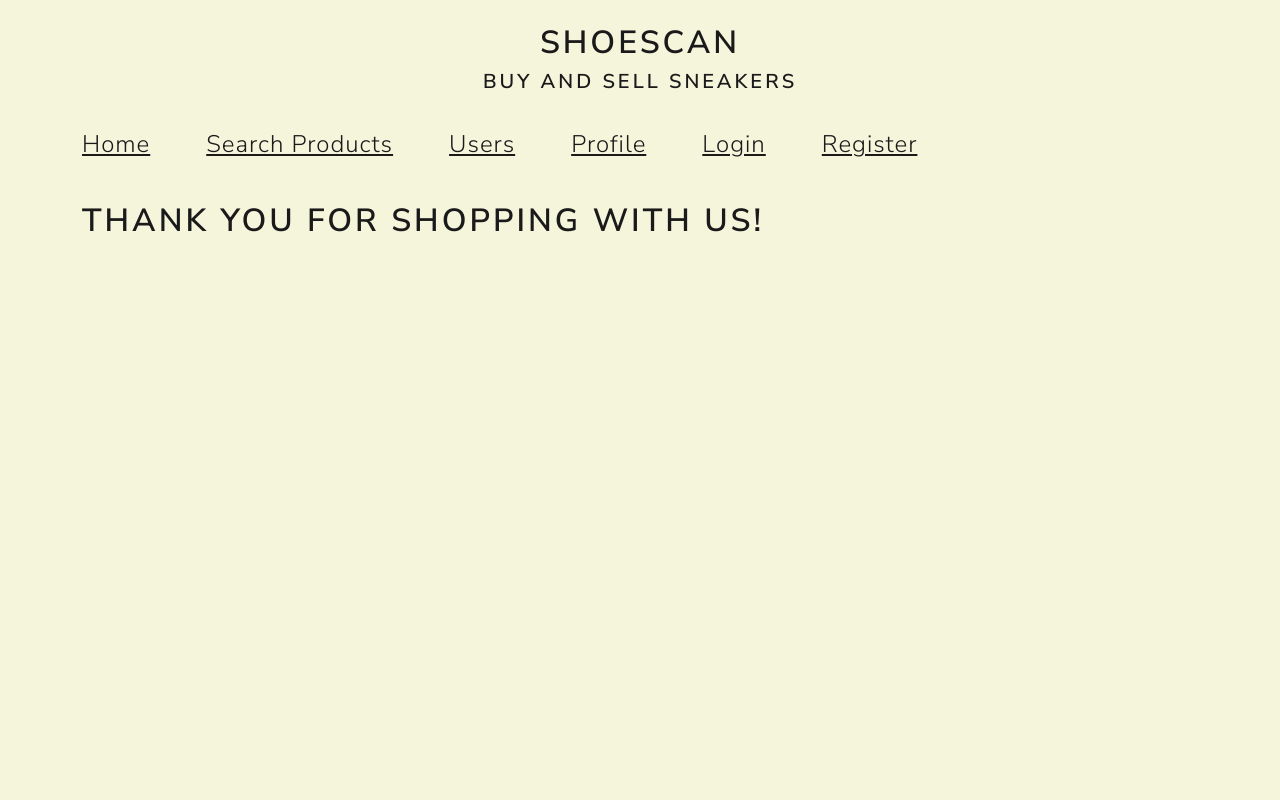
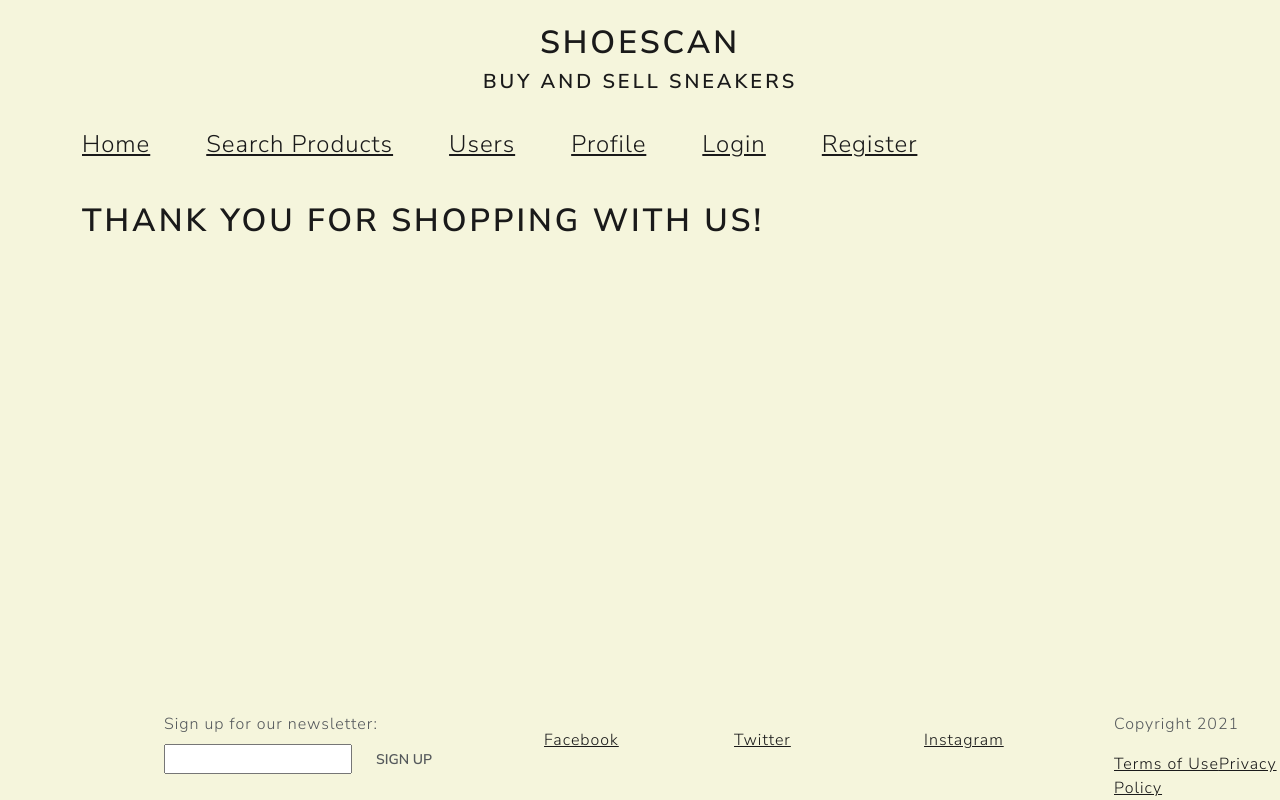
Before and after one commit to echen9104/CS4550-Project, a React (Create React App) app in the folder project/: page /thanks in a window 1280 px wide. Built offline with nearby package versions, Linux system fonts and the light colour scheme; no server answers.

Commit message:
added a footer

```diff
--- a/project/src/App.js
+++ b/project/src/App.js
@@ -22,6 +22,7 @@ import CurrentUser from "./users/current-user";
 import ProtectedRoute from "./users/protected-route";
 import ThankYou from "./thanks";
 import watchlistReducer from "./watchlist/watchlist-reducer";
+import Footer from "./footer/footer";
 
 const store = configureStore({
     reducer: {
@@ -60,6 +61,8 @@ function App() {
                       </Routes>
                   </CurrentUser>
               </BrowserRouter>
+              <Footer/>
+              <br/>
           </Provider>
       </div>
   );
--- /dev/null
+++ b/project/src/footer/footer.css
@@ -0,0 +1,9 @@
+li {
+    list-style-type: none;
+}
+
+footer {
+    position: fixed;
+    bottom: 0;
+    width: 100%;
+}
--- /dev/null
+++ b/project/src/footer/footer.js
@@ -0,0 +1,50 @@
+import React from 'react';
+import './footer.css'
+
+const Footer = () => {
+    return (
+        <footer>
+            <hr/>
+            <div className={'container'}>
+                <div className={"row"}>
+                    <div className={'col-md-4 col-sm-5'}>
+                        <form className={"float-right"}>
+                            <label htmlFor="email">Sign up for our newsletter:</label>
+                            <input type="email" name="email" />
+                            <button type="submit" className={"btn"}>Sign Up</button>
+                        </form>
+                    </div>
+                    <div className={'col-md-6 col-sm-4 media-link'}>
+                        <div className={"row mt-3"}>
+                            <ul className={"col-md-4 col-sm-12"}>
+                                <li><a href="/facebook">Facebook</a></li>
+                            </ul>
+                            <ul className={"col-md-4 col-sm-12"}>
+                                <li><a href="/twitter">Twitter</a></li>
+                            </ul>
+                            <ul className={"col-md-4 col-sm-12"}>
+                                <li><a href="/instagram">Instagram</a></li>
+                            </ul>
+                        </div>
+
+                    </div>
+                    <div className={'col-md-2 col-sm-4'}>
+                        <div>
+                            <p>Copyright 2021</p>
+                        </div>
+                        <div>
+                            <a href="/terms-of-use">Terms of Use</a>
+                            <a href="/privacy-policy">Privacy Policy</a>
+                        </div>
+                    </div>
+
+
+                </div>
+
+            </div>
+
+        </footer>
+    );
+}
+
+export default Footer;
--- /dev/null
+++ b/project/src/home/home.css
@@ -0,0 +1,3 @@
+.banner {
+    width: 100%;
+}
--- a/project/src/home/home.js
+++ b/project/src/home/home.js
@@ -14,7 +14,7 @@ const Home = () => {
             }
             <div className="card mt-4 mb-4">
                 <img src="https://images.complex.com/complex/images/c_crop,h_1077,w_1915,x_0,y_0/c_fill,dpr_2.0,f_auto,q_auto,w_1400/fl_lossy,pg_1/dcakbazum3qa5aplqdis/most-anticipated-sneaker-releases-of-2022?fimg-ssr"
-                     className="d-block w-100 card-img-top" height={450} alt=""/>
+                     className="img-fluid" alt=""/>
                 <div className="card-body">
                     <div className="card-title">
                         <span className="fs-1">Most anticipated sneakers of 2022</span>
```
